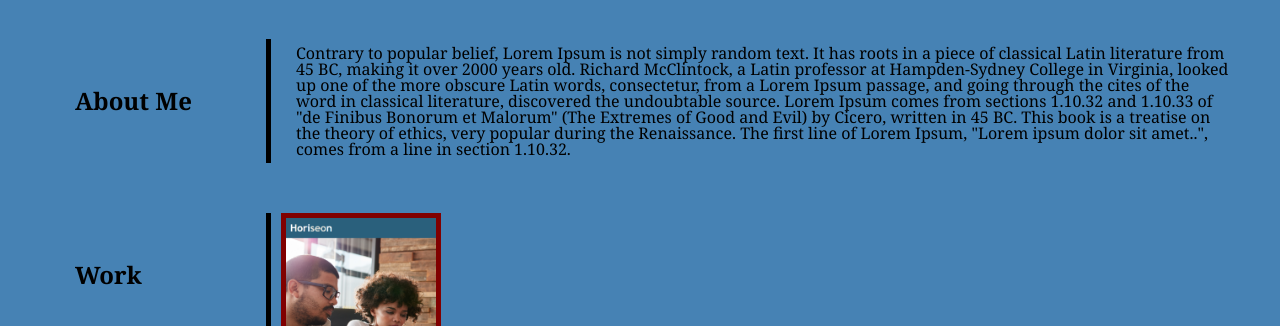
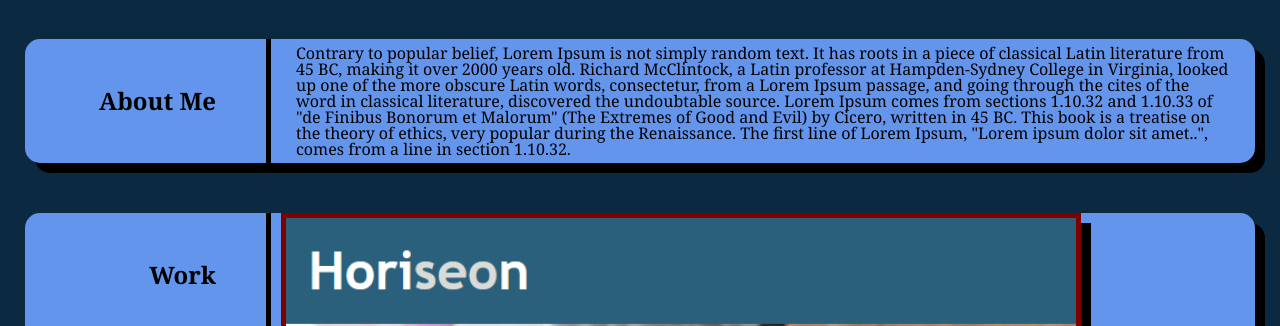
Before and after one commit to lamperouge1218/Portfolio, a plain HTML site: page index.html in a window 1280 px wide. Shown: the part 335-661 px from the top of the page. Drawn offline with Linux system fonts and the light colour scheme.

Commit message:
aesthetics of page coming into line

```diff
--- a/css/style.css
+++ b/css/style.css
@@ -4,7 +4,7 @@
 }
 
 body {
-    background-color: steelblue;
+    background-color: rgb(11, 41, 65);
 }
 
 header {
@@ -46,6 +46,7 @@ h2 {
     padding: 50px;
     font-size: x-large;
     flex: 0 0 20%;
+    text-align: right;
 }
 
 nav ul {
@@ -62,11 +63,20 @@ main {
     flex-direction: column;
 }
 
+.about-me,
+.work,
+.contact-me {
+    background-color: cornflowerblue;
+    border-radius: 15px;
+    box-shadow: 10px 10px black;
+}
+
 .about-me {
     display: flex;
     flex-direction: row;
     justify-content: flex-start;
     margin: 25px;
+
 }
 
 .about-me p {
@@ -80,6 +90,7 @@ main {
     flex-direction: row;
     justify-content: space-between;
     margin: 25px;
+
 }
 
 .contact-me ul {
@@ -100,21 +111,17 @@ main {
     flex-direction: row;
     justify-content: flex-start;
     margin: 25px;
+
 }
-
-/* .work div {
-    display: flex;
-    flex-wrap: wrap;
-    justify-content: space-evenly;
-} */
 
 img {
     margin: 0 10px 10px 10px;
     border: 5px solid maroon;
+    box-shadow: 10px 10px black;
 }
 
 .lgimage {
-    width: 10em;
+    width: 50em;
 }
 
 .smaller-image {
```
